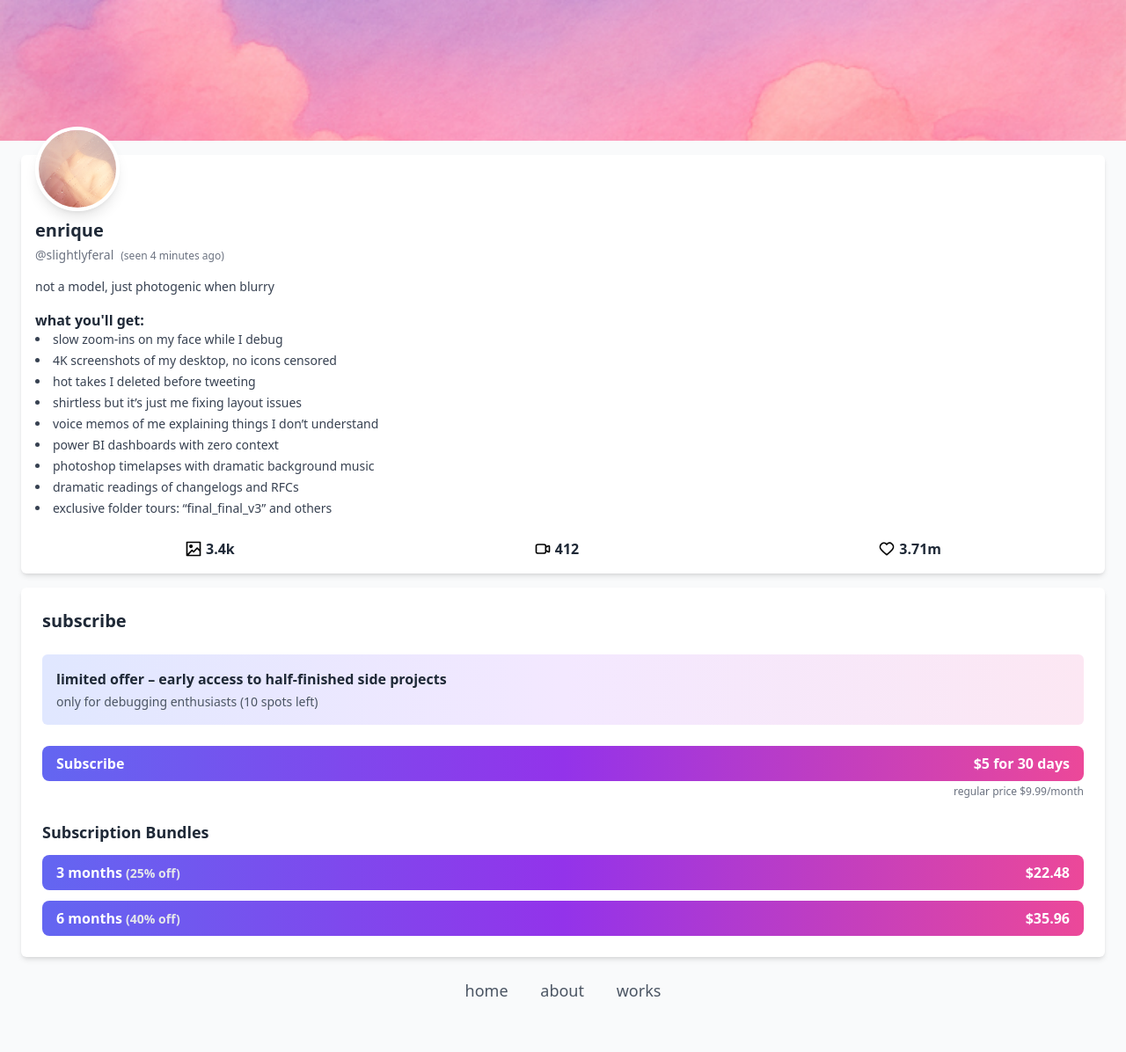
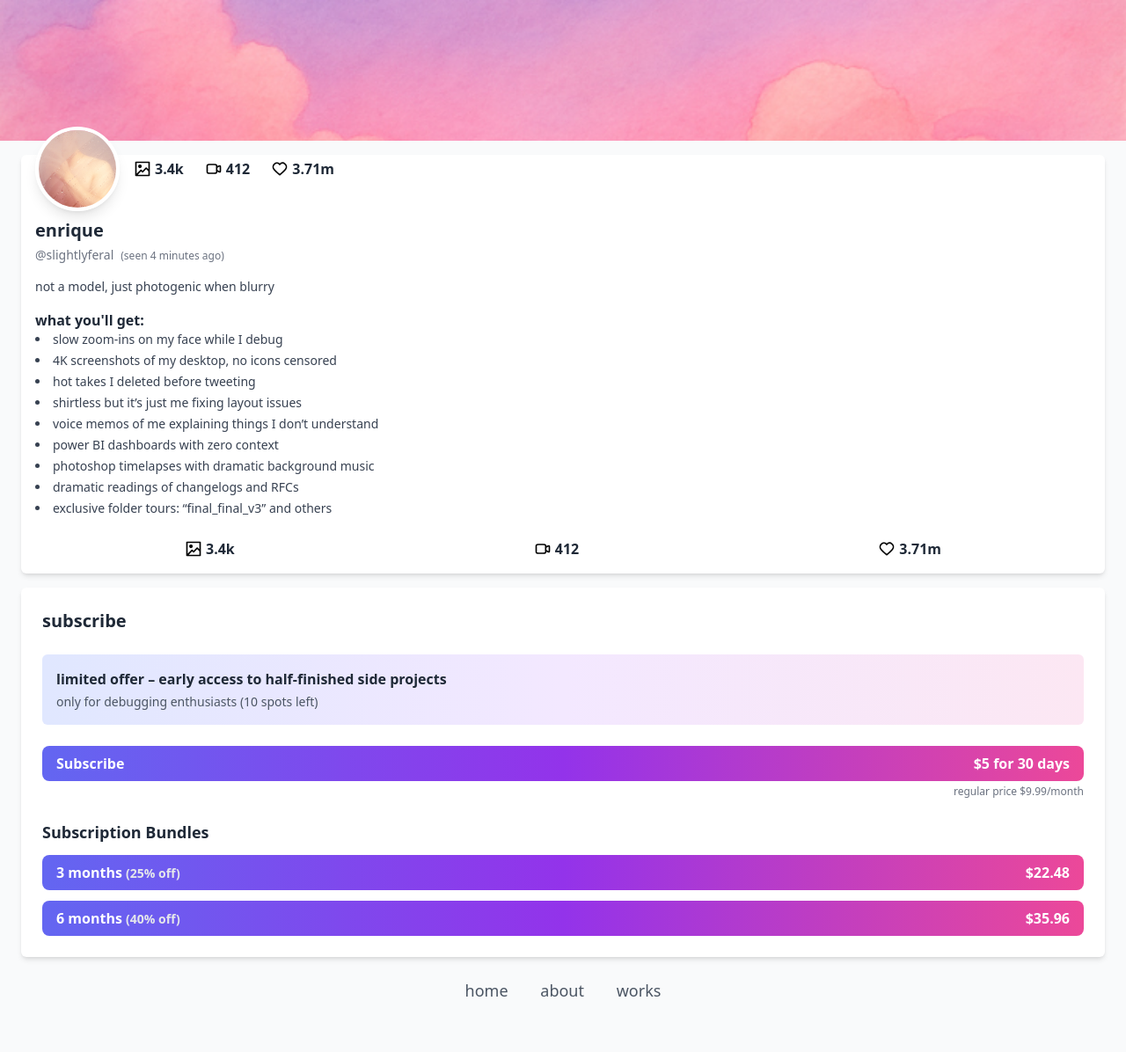
Before and after one commit to enriquebarragan/enriquebarragan.github.io, a Jekyll site: the page built from rips/onlyfans/index.md, in a window 1280 px wide. Shown: the whole page at 88% size. Built offline with Jekyll 4.4.1, drawn with Linux system fonts in a browser that asks for light colours; nearby versions of some CDN libraries.

Commit message:
Update index.md

```diff
--- a/rips/onlyfans/index.md
+++ b/rips/onlyfans/index.md
@@ -13,9 +13,29 @@ permalink: /rips/onlyfans/
   <!-- SECTION 1: Profile Box -->
   <div class="bg-white shadow-md rounded-md p-4">
       <!-- profile picture -->
-      <div class="flex -mt-12">
-        <img src="/assets/images/of-pfp.JPG" alt="profile picture" class="w-24 h-24 rounded-full border-4 border-white shadow-lg">
-      </div>
+      <!-- profile + stats -->
+<div class="flex -mt-12 items-center gap-4 flex-wrap sm:flex-nowrap">
+  <!-- profile picture -->
+  <div>
+    <img src="/assets/images/of-pfp.JPG" alt="profile picture" class="w-24 h-24 rounded-full border-4 border-white shadow-lg">
+  </div>
+
+  <!-- stats -->
+  <div class="flex justify-around text-center w-full sm:w-auto sm:justify-start gap-6">
+    <div class="flex items-center space-x-1">
+      <img src="/assets/icons/picture.svg" alt="pictures icon" class="w-5 h-5">
+      <span class="font-bold">3.4k</span>
+    </div>
+    <div class="flex items-center space-x-1">
+      <img src="/assets/icons/video.svg" alt="videos icon" class="w-5 h-5">
+      <span class="font-bold">412</span>
+    </div>
+    <div class="flex items-center space-x-1">
+      <img src="/assets/icons/heart.svg" alt="likes icon" class="w-5 h-5">
+      <span class="font-bold">3.71m</span>
+    </div>
+  </div>
+</div>
 
   <div class="mt-2">
         <h1 class="text-xl font-semibold">enrique</h1>
```
